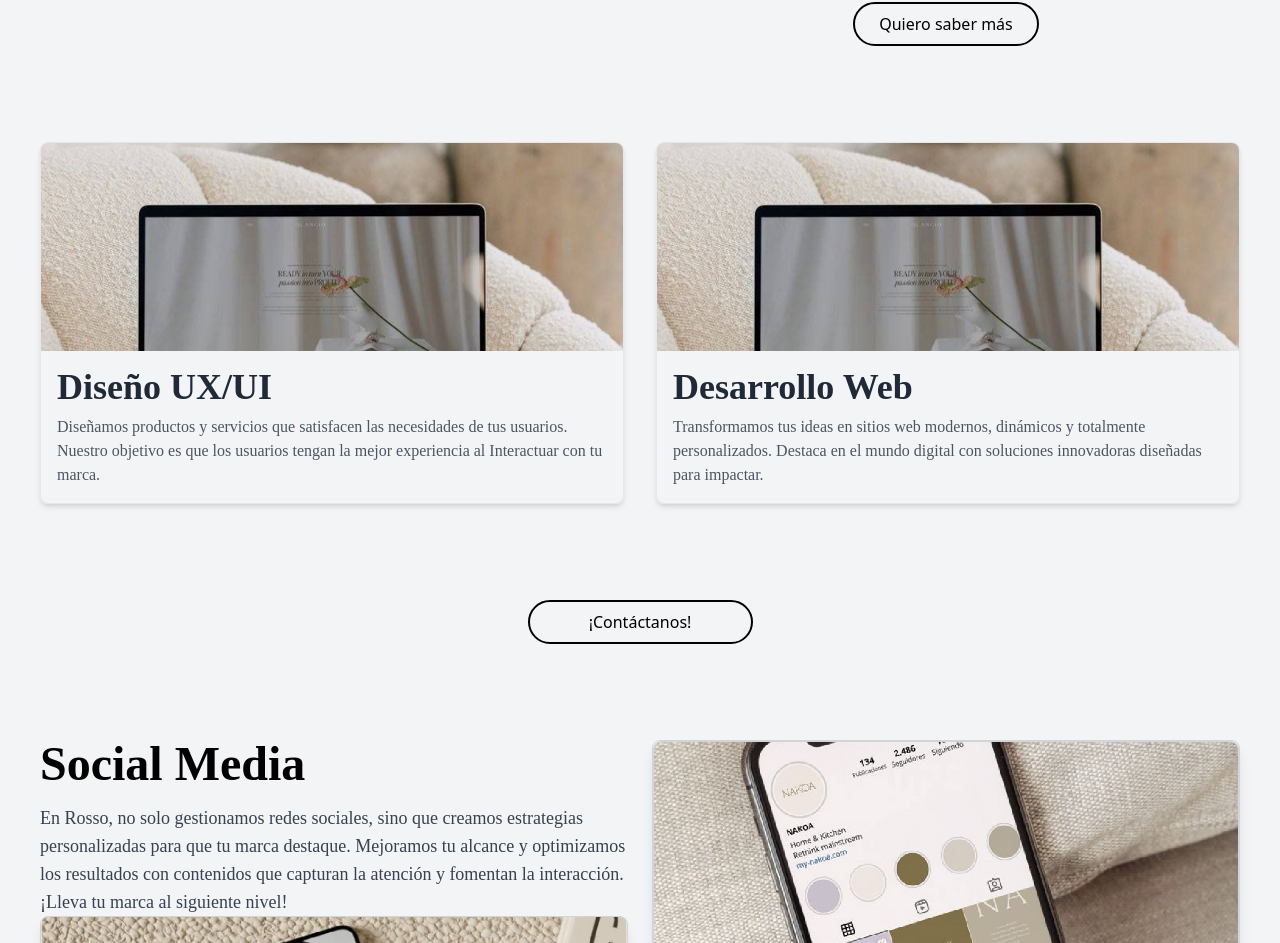
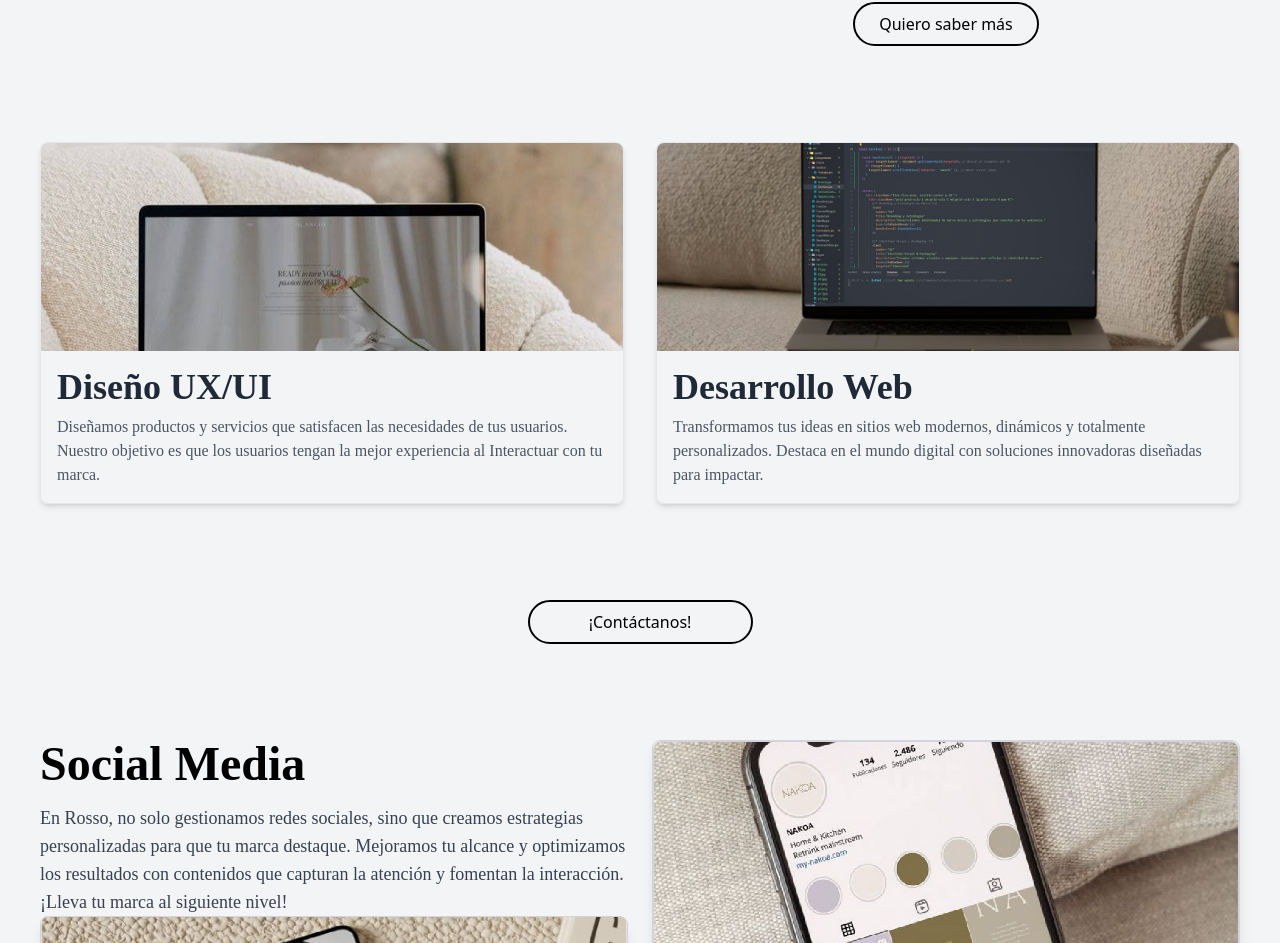
Before and after one commit to StiviMoon/StudioRosso, a React (Vite) app: page /servicios in a window 1280 px wide. Shown: the part 3137-4080 px from the top of the page. Built offline with nearby package versions, Linux system fonts and the light colour scheme; a web font is replaced by a local one.

Commit message:
Boton "Trabaja con nosotos" actualizado

```diff
--- a/src/Components/NavBar.jsx
+++ b/src/Components/NavBar.jsx
@@ -86,7 +86,7 @@ const Navbar = () => {
           ))}
           <li className="text-center mt-4 ">
             <Link
-              to="/trabaja"
+              to="/contacto"
               className="block border-2 border-black text-black py-2 px-6  mx-8 rounded-full hover:bg-black hover:text-white transition-all duration-500 ease-in-out"
               onClick={() => setMenuOpen(false)}
             >
--- a/src/Components/Section/Trabajos.jsx
+++ b/src/Components/Section/Trabajos.jsx
@@ -21,6 +21,8 @@ import p2 from "../../img/Servicios/p2.png";
 
 import s1 from "../../img/Servicios/s1.jpg";
 import s2 from "../../img/Servicios/s2.jpg";
+
+import wb1 from "../../img/Servicios/wb1.png";
 import { Link } from 'react-router-dom';
 
 const Trabajos = () => {
@@ -65,7 +67,7 @@ const Trabajos = () => {
         <TarjetaComp
           title="Desarrollo Web"
           description="Transformamos tus ideas en sitios web modernos, dinámicos y totalmente personalizados. Destaca en el mundo digital con soluciones innovadoras diseñadas para impactar."
-          image={img2}
+          image={wb1}
         />
 
       </div>
```
Also changed, not shown: src/img/Servicios/wb1.png (added).
